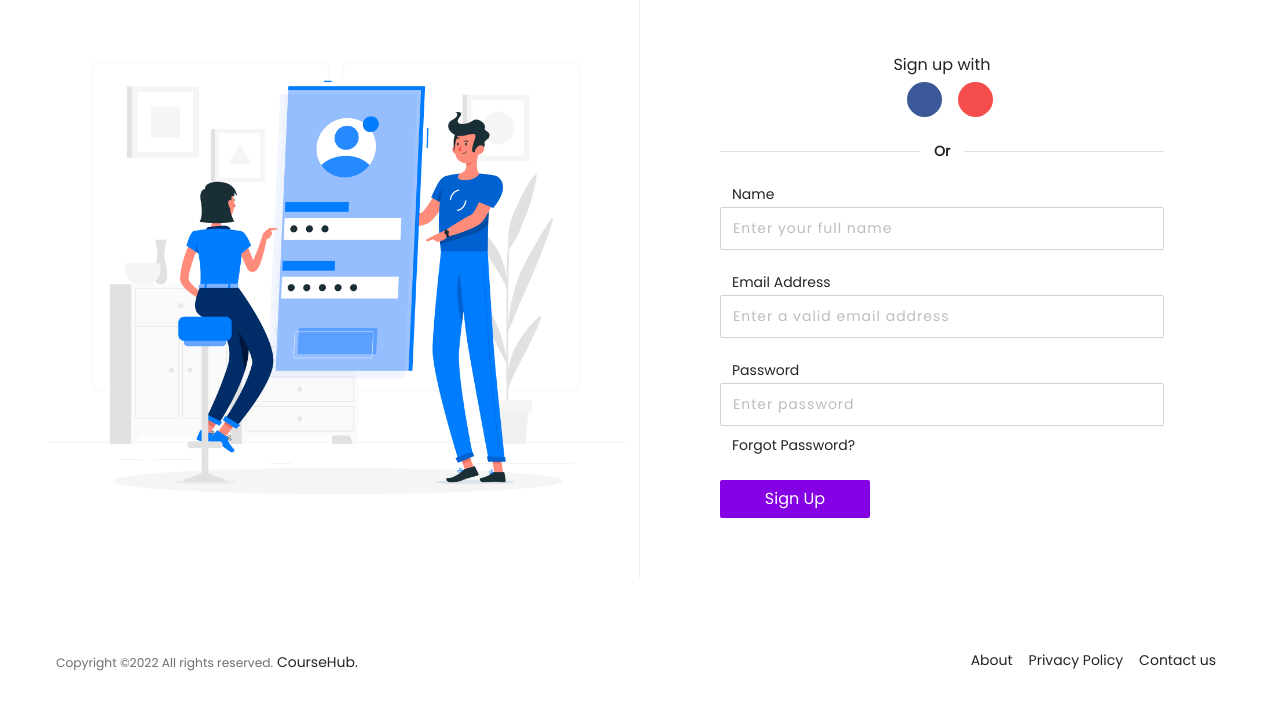
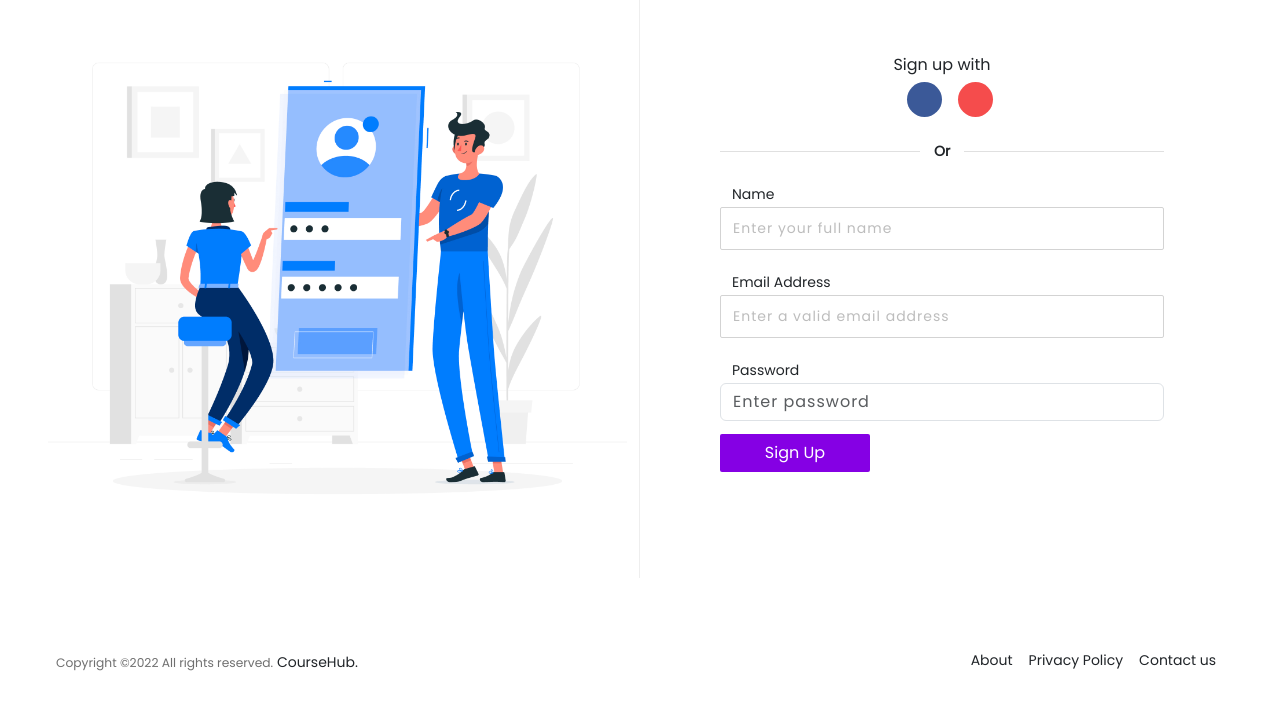
Before and after one commit to Rajuxz/CourseHub, a Django app: template templates/forms/sign-up.html in a window 1280 px wide. Shown: the part 91-800 px from the top of the page. Run offline with Django 4.2, Linux system fonts and the light colour scheme; the template is opened without the code that fills it, so the values that code supplies are empty; some libraries are stand-ins or nearby versions.

Commit message:
Modification is made on signup page

```diff
--- a/templates/forms/sign-up.html
+++ b/templates/forms/sign-up.html
@@ -26,27 +26,23 @@
                         <small class="or text-center">Or</small>
                         <div class="line"></div>
                     </div>
-                    <div class="row px-3">
+            <form action="/registration/sign-up" method="POST" class="needs-validation" > {% csrf_token %}
+                    <div class="row px-3 has-validation">
                         <label class="mb-1"><h6 class="mb-0 text-sm">Name</h6></label>
-                        <input class="mb-4" type="text" name="name" placeholder="Enter your full name">
+                        <input class="mb-4" type="text" class="form-control" name="name" placeholder="Enter your full name" required>
                     </div>
-                    <div class="row px-3">
+                    <div class="row px-3 has-validation">
                         <label class="mb-1"><h6 class="mb-0 text-sm">Email Address</h6></label>
-                        <input class="mb-4" type="text" name="email" placeholder="Enter a valid email address">
+                        <input class="mb-4" type="emailz" class="form-control" name="email" placeholder="Enter a valid email address" required>
                     </div>
-                    <div class="row px-3">
+                    <div class="row px-3 has-validation">
                         <label class="mb-1"><h6 class="mb-0 text-sm">Password</h6></label>
-                        <input type="password" name="password" placeholder="Enter password">
+                        <input type="password" name="password" class="form-control" placeholder="Enter password" required>
                     </div>
-                    <div class="row px-3 mb-4">
-                        <a href="#" class="ml-auto mt-1 mb-0 text-sm t-none">Forgot Password?</a>
-                    </div>
-                    <div class="row mb-3 px-3">
+                    <div class="row mb-3 px-3 mt-2">
                         <button type="submit" class="btn btn-blue text-center">Sign Up</button>
                     </div>
-                    <!-- <div class="row mb-4 px-3">
-                        <small class="font-weight-bold">Don't have an account? <a class="w-e  text-danger t-none">Register</a></small>
-                    </div> -->
+                </form>
                 </div>
             </div>
         </div>
```
